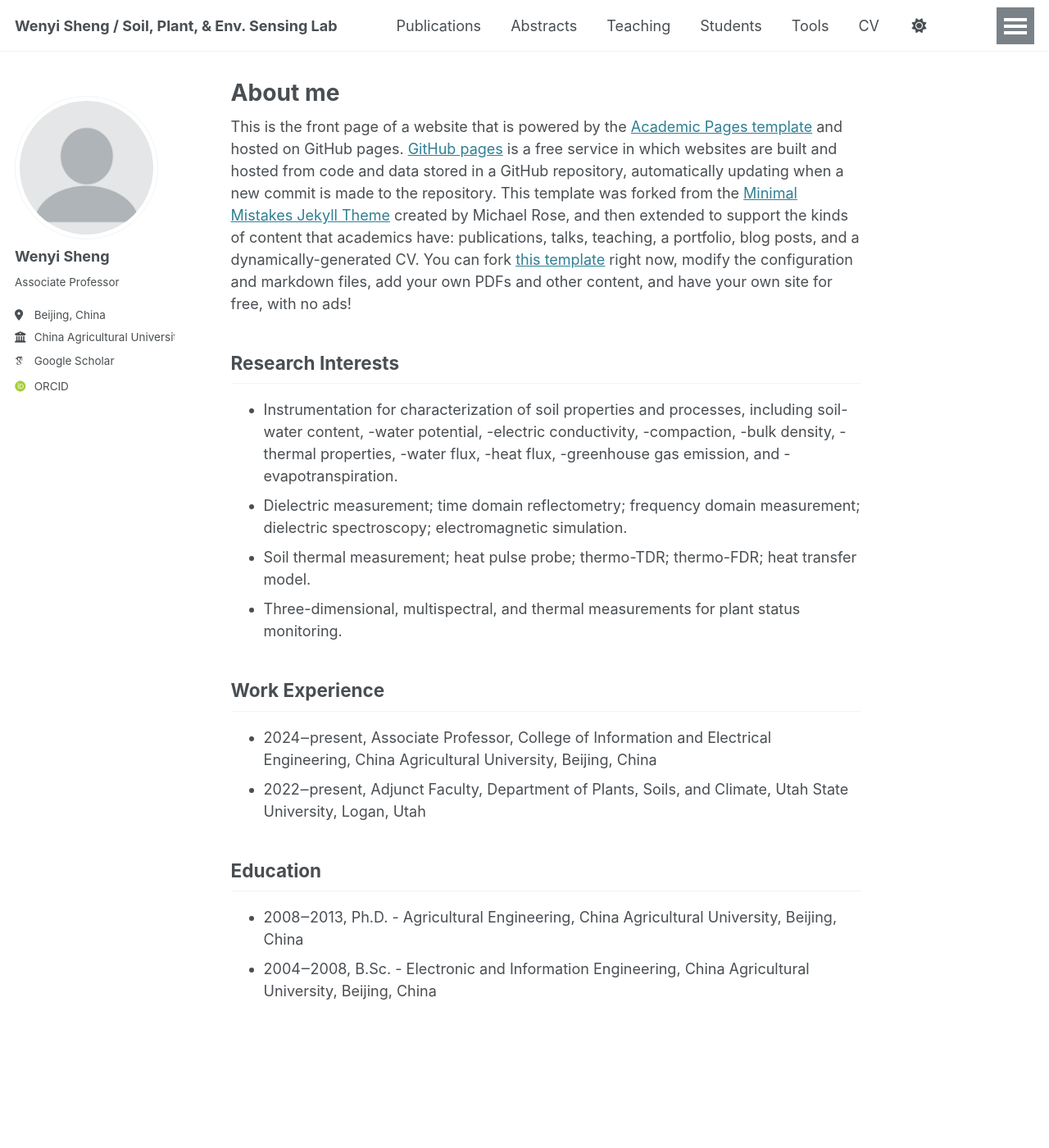
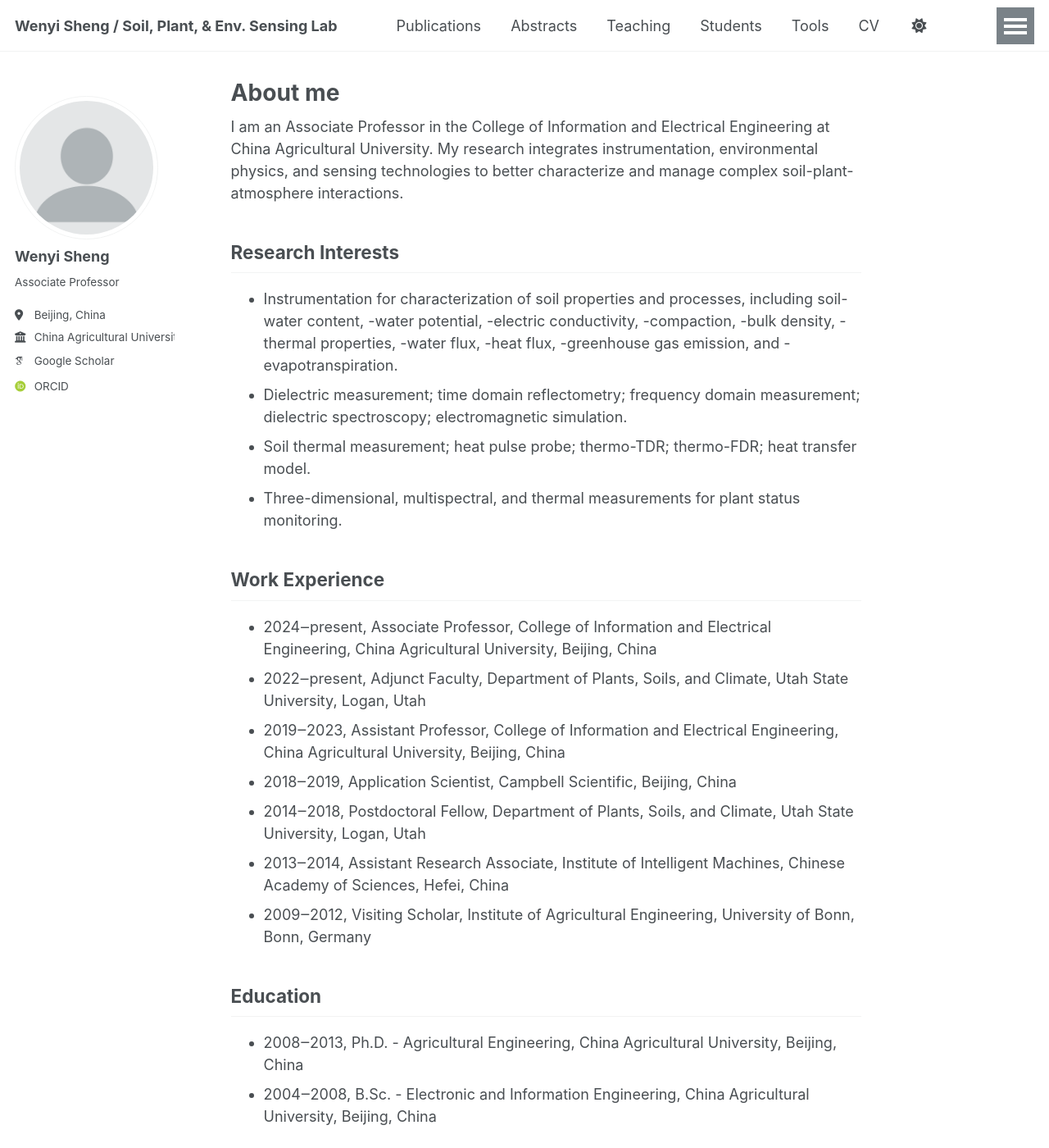
Before and after one commit to SPESlab/SPESlab.github.io, a Jekyll site: the page built from _pages/about.md, in a window 1280 px wide and 1400 px high. Shown: the whole window at 82% size. Built offline with Jekyll 4.4.1, drawn with Linux system fonts in a browser that asks for light colours; some web fonts are replaced.

Commit message:
Update about.md

```diff
--- a/_pages/about.md
+++ b/_pages/about.md
@@ -7,7 +7,7 @@ redirect_from:
   - /about.html
 ---
 
-This is the front page of a website that is powered by the [Academic Pages template](https://github.com/academicpages/academicpages.github.io) and hosted on GitHub pages. [GitHub pages](https://pages.github.com) is a free service in which websites are built and hosted from code and data stored in a GitHub repository, automatically updating when a new commit is made to the repository. This template was forked from the [Minimal Mistakes Jekyll Theme](https://mmistakes.github.io/minimal-mistakes/) created by Michael Rose, and then extended to support the kinds of content that academics have: publications, talks, teaching, a portfolio, blog posts, and a dynamically-generated CV. You can fork [this template](https://github.com/academicpages/academicpages.github.io) right now, modify the configuration and markdown files, add your own PDFs and other content, and have your own site for free, with no ads!
+I am an Associate Professor in the College of Information and Electrical Engineering at China Agricultural University. My research integrates instrumentation, environmental physics, and sensing technologies to better characterize and manage complex soil-plant-atmosphere interactions.
 
 Research Interests
 ------
@@ -19,7 +19,12 @@ Research Interests
 Work Experience
 ------
 - 2024‒present, Associate Professor, College of Information and Electrical Engineering, China Agricultural University, Beijing, China
-- 2022‒present, Adjunct Faculty, Department of Plants, Soils, and Climate, Utah State University,  Logan, Utah
+- 2022‒present, Adjunct Faculty, Department of Plants, Soils, and Climate, Utah State University, Logan, Utah
+- 2019‒2023, Assistant Professor, College of Information and Electrical Engineering, China Agricultural University, Beijing, China
+- 2018‒2019, Application Scientist, Campbell Scientific, Beijing, China
+- 2014‒2018, Postdoctoral Fellow, Department of Plants, Soils, and Climate, Utah State University, Logan, Utah
+- 2013‒2014, Assistant Research Associate, Institute of Intelligent Machines, Chinese Academy of Sciences, Hefei, China
+- 2009‒2012, Visiting Scholar, Institute of Agricultural Engineering, University of Bonn, Bonn, Germany
 
 Education
 ------
```
